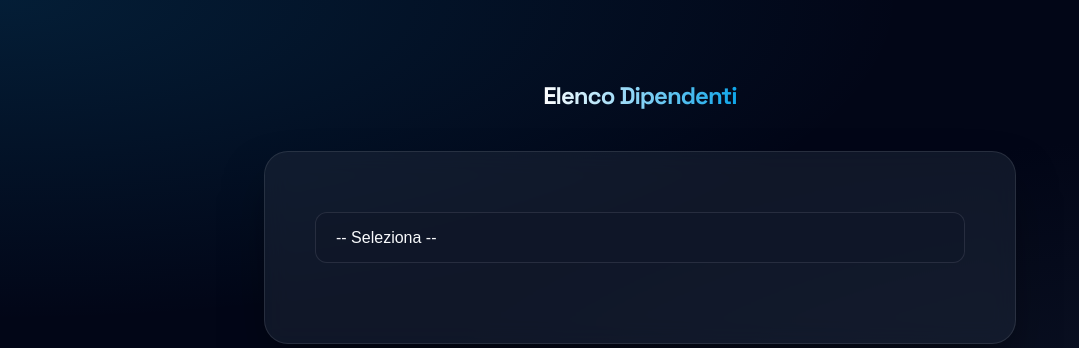
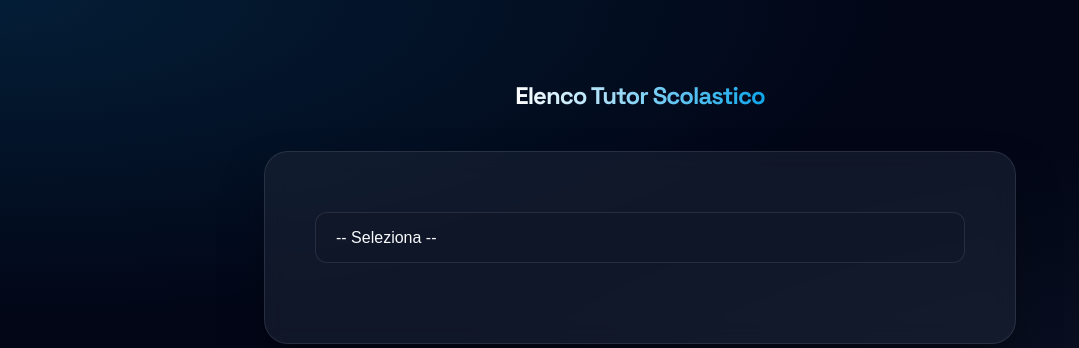
Before and after one commit to ChristianZurzolo/christianzurzolo.github.io, a PHP site: page /pagina2.php in a window 1280 px wide. Shown: the top 348 px of the page, without its empty margins (0-1079 px from the left). Run offline with PHP 8.4, Linux system fonts and the light colour scheme; data comes from the database, SQL or seed files in the repository.

Commit message:
Update pagina2.php

```diff
--- a/pagina2.php
+++ b/pagina2.php
@@ -225,7 +225,7 @@ if($conn->connect_error){
 </head>
 <body>
 
-<h1>Elenco dipendenti</h1>
+<h1>Elenco tutor scolastico</h1>
 
 <form method="post">
     <select name="tutor_cf" onchange="this.form.submit()"><br>
```
